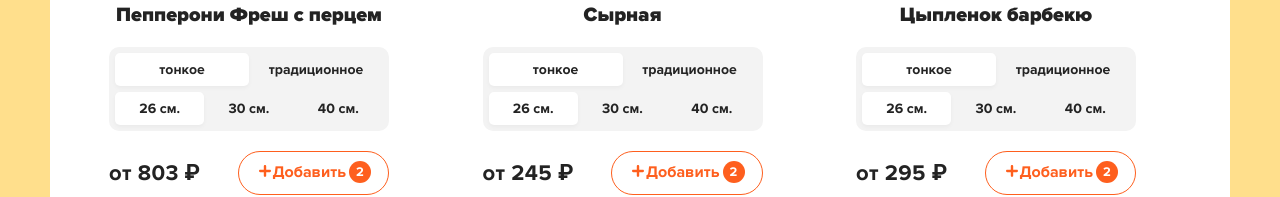
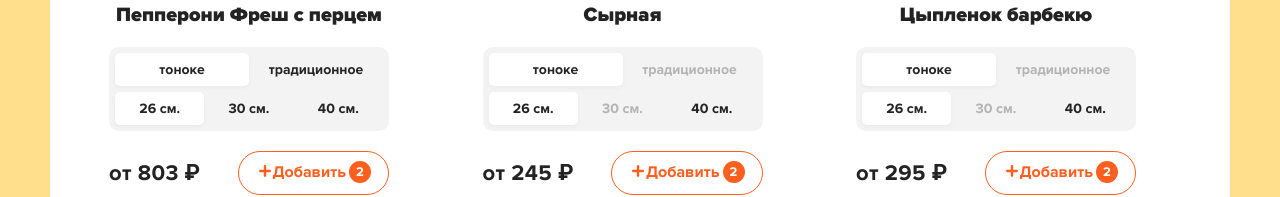
Before and after one commit to vitalyaM/react-pizza, a React (Create React App) app: page / in a window 1280 px wide. Shown: the part 565-762 px from the top of the page. Built offline with nearby package versions, Linux system fonts and the light colour scheme.

Commit message:
feat: add ыelection size and type ща pizzas

```diff
--- a/src/components/PizzaBlock.jsx
+++ b/src/components/PizzaBlock.jsx
@@ -1,19 +1,53 @@
-import React from 'react';
+import React, { useState } from 'react';
+import classNames from 'classnames';
 
-function PizzaBlock({ name, imageUrl, price }) {
+function PizzaBlock({ name, imageUrl, price, types, sizes }) {
+  const availableTypes = ['тоноке', 'традиционное'];
+  const availableSizes = [26, 30, 40];
+
+  console.log(name, sizes);
+
+  const [activeType, setActiveType] = useState(types[0]);
+  const [activeSize, setActiveSize] = useState(sizes[0]);
+
+  const onSelectType = (index) => {
+    setActiveType(index);
+  };
+
+  const onSelectSize = (index) => {
+    setActiveSize(index);
+  };
+
   return (
     <div className="pizza-block">
       <img className="pizza-block__image" src={imageUrl} alt="Pizza" />
       <h4 className="pizza-block__title">{name}</h4>
       <div className="pizza-block__selector">
         <ul>
-          <li className="active">тонкое</li>
-          <li>традиционное</li>
+          {availableTypes.map((type, index) => (
+            <li
+              onClick={() => onSelectType(index)}
+              key={`${type}_${index}`}
+              className={classNames({
+                active: activeType === index,
+                disabled: !types.includes(index),
+              })}>
+              {type}
+            </li>
+          ))}
         </ul>
         <ul>
-          <li className="active">26 см.</li>
-          <li>30 см.</li>
-          <li>40 см.</li>
+          {availableSizes.map((size, index) => (
+            <li
+              key={`${size}_${index}`}
+              onClick={() => onSelectSize(index)}
+              className={classNames({
+                active: activeSize === size,
+                disabled: !sizes.includes(size)
+              })}>
+              {size} см.
+            </li>
+          ))}
         </ul>
       </div>
       <div className="pizza-block__bottom">
--- a/src/scss/components/_pizza-block.scss
+++ b/src/scss/components/_pizza-block.scss
@@ -46,7 +46,7 @@
           border-radius: 5px;
           cursor: auto;
         }
-        &.disbale {
+        &.disabled {
           opacity: 0.3;
           pointer-events: none;
         }
```
